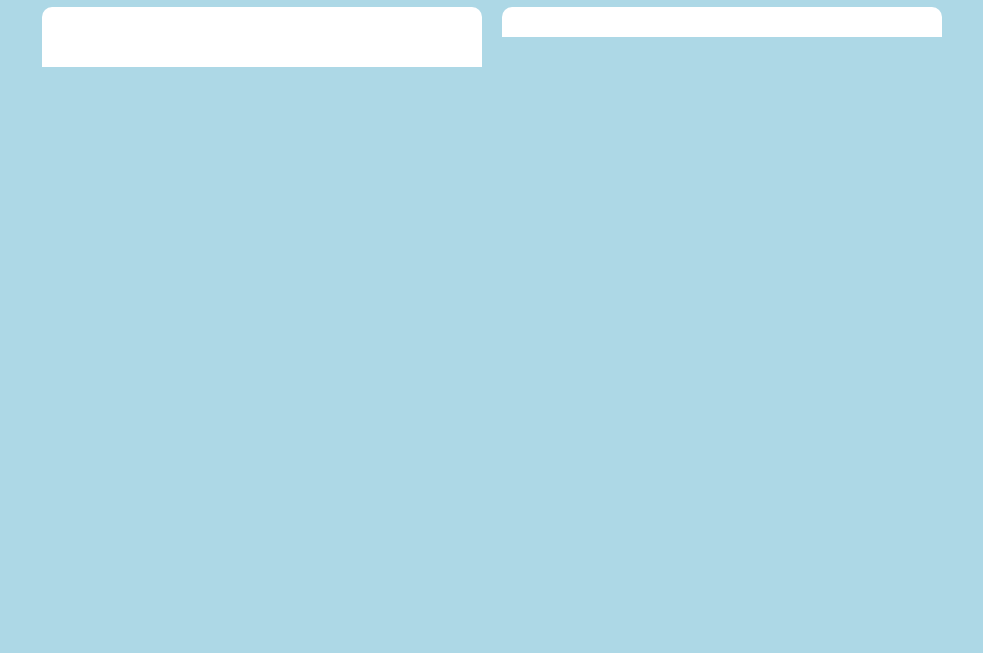
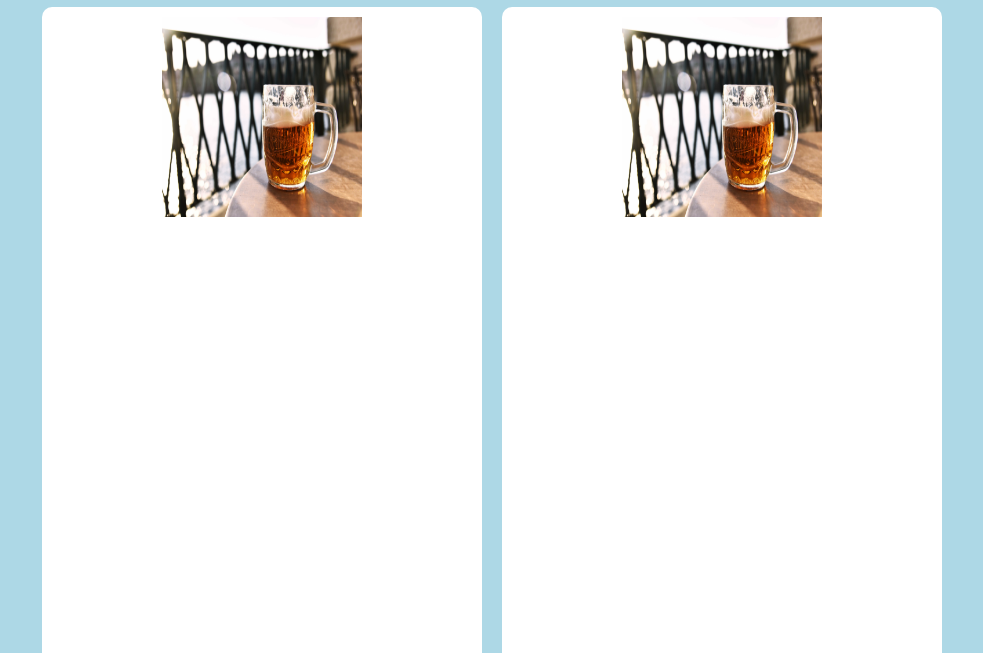
Before and after one commit to Aleshere/google_search_clone, a plain HTML site: page index.html in a window 1280 px wide. Shown: the part 147-800 px from the top of the page, without its empty margins (148-1131 px from the left). Drawn offline with Linux system fonts and the light colour scheme.

Commit message:
default state

```diff
--- a/app.css
+++ b/app.css
@@ -112,8 +112,8 @@ a {
 #webResultsPaginated {
     padding: 10px;
     display: grid;
-    min-height: calc(100% - 30px);
-    max-height: calc(100% - 30px);
+    min-height: 100%;
+    max-height: 100%;
     grid-template-columns: 1fr;
     grid-template-rows: repeat(5, 1fr);
     grid-gap: 10px;
--- a/app3.js
+++ b/app3.js
@@ -2,7 +2,7 @@
 const form = document.getElementById('form');
 
 // KEY
-const API_KEY = 'AIzaSyB_e20EKxEoQdw2WBx69UJHdH1aGytZGPc';
+const API_KEY = 'AIzaSyAxYifWHqq1v7fnjp-SK3tNySlkKHgk4Dc';
 
 // EVENT LISTENER on SUBMIT
 form.addEventListener('submit', (e) => {
@@ -31,10 +31,11 @@ const displaySearchResults = (arrayOfResults) => {
     console.log(arrayOfResults);
 
     const imagesPaginated = document.getElementById('imagesPaginated');
+    imagesPaginated.innerHTML = '';
 
     const renderedImages = arrayOfResults
         .map((resultToDisplay) => {
-            console.log(resultToDisplay);
+
 
             if(resultToDisplay.pagemap.thumbnail) {
             return `
@@ -62,6 +63,8 @@ const displaySearchResults = (arrayOfResults) => {
     const list_items = arrayOfResults;
     const webResultsPaginated = document.getElementById('webResultsPaginated');
     const pageNumbers = document.getElementById('buttonsWrapper');
+
+    webResultsPaginated.innerHTML = '';
 
     let current_page = 1;
     let rows = 5;
@@ -125,9 +128,4 @@ const displaySearchResults = (arrayOfResults) => {
     displayList(list_items, webResultsPaginated, rows, current_page);
     setupPagination(list_items, pageNumbers, rows);
 
-
-
-
-
-
 };
--- a/index.html
+++ b/index.html
@@ -32,12 +32,17 @@
             <div class="resultsGrids">
                 <div class="images" >
                     <div id="imagesPaginated">
+                        <div class="gallery-img">
+                            <img src="beerCZ.jpg" alt="beer in CZ" width="200px" height="200px">
+                        </div>
 
                     </div>
                 </div>
                 <div class="web">
                     <div id="webResultsPaginated">
-
+                        <div class="gallery-img">
+                            <img src="beerCZ.jpg" alt="beer in CZ" width="200px" height="200px">
+                        </div>
                     </div>
                     <div class="pageNumbers" id="buttonsWrapper"></div>
 
```
Also changed, not shown: beerCZ.jpg (added). Lines whose indentation alone changed are shown as unchanged.
